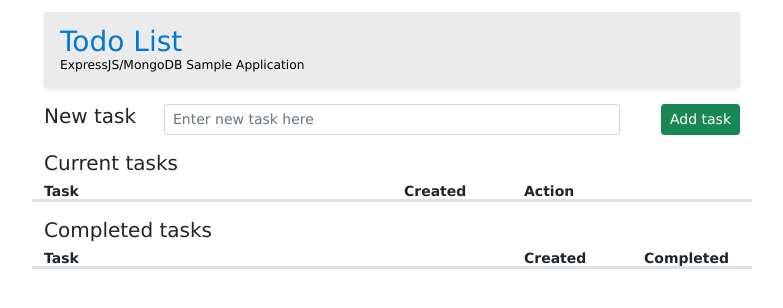
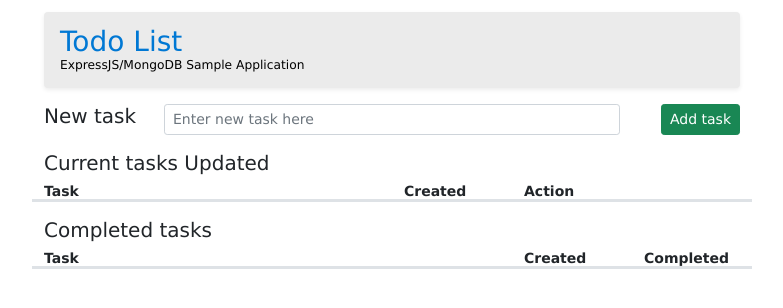
Before and after one commit to dimosoftuni/todoapp, a Node server app: page / in a window 1280 px wide. Shown: the top 308 px of the page, without its empty margins (248-1031 px from the left). Run offline with Node 20, Linux system fonts and the light colour scheme; data that the repository does not hold is empty; some libraries are stand-ins or nearby versions.

Commit message:
Update index.pug

```diff
--- a/views/index.pug
+++ b/views/index.pug
@@ -12,7 +12,7 @@ block content
           button(class='btn btn-success btn-sm' type='submit') Add task
 
 
-  h5(class='my-2') Current tasks
+  h5(class='my-2') Current tasks Updated
 
   div(class='row mb-3 border-bottom border-3')
     div(class='col-md-6 fw-bold') Task
```
